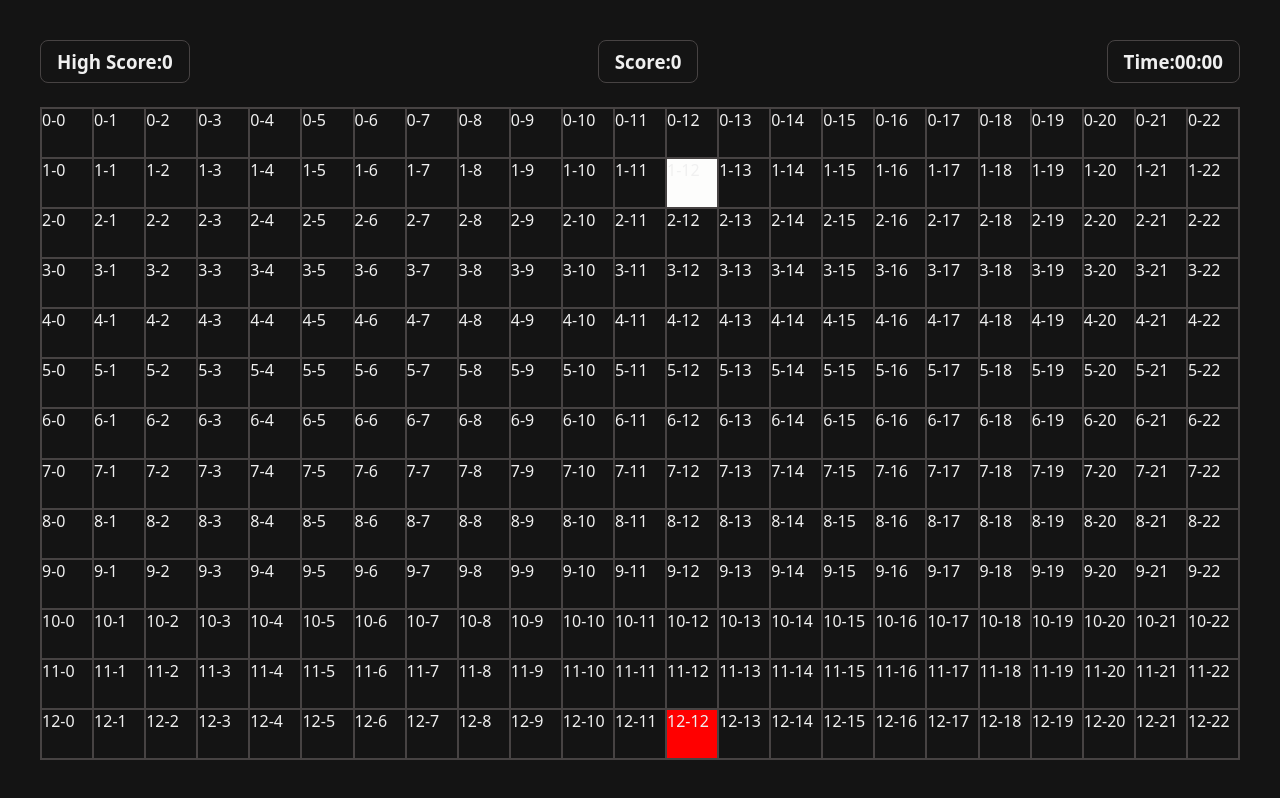
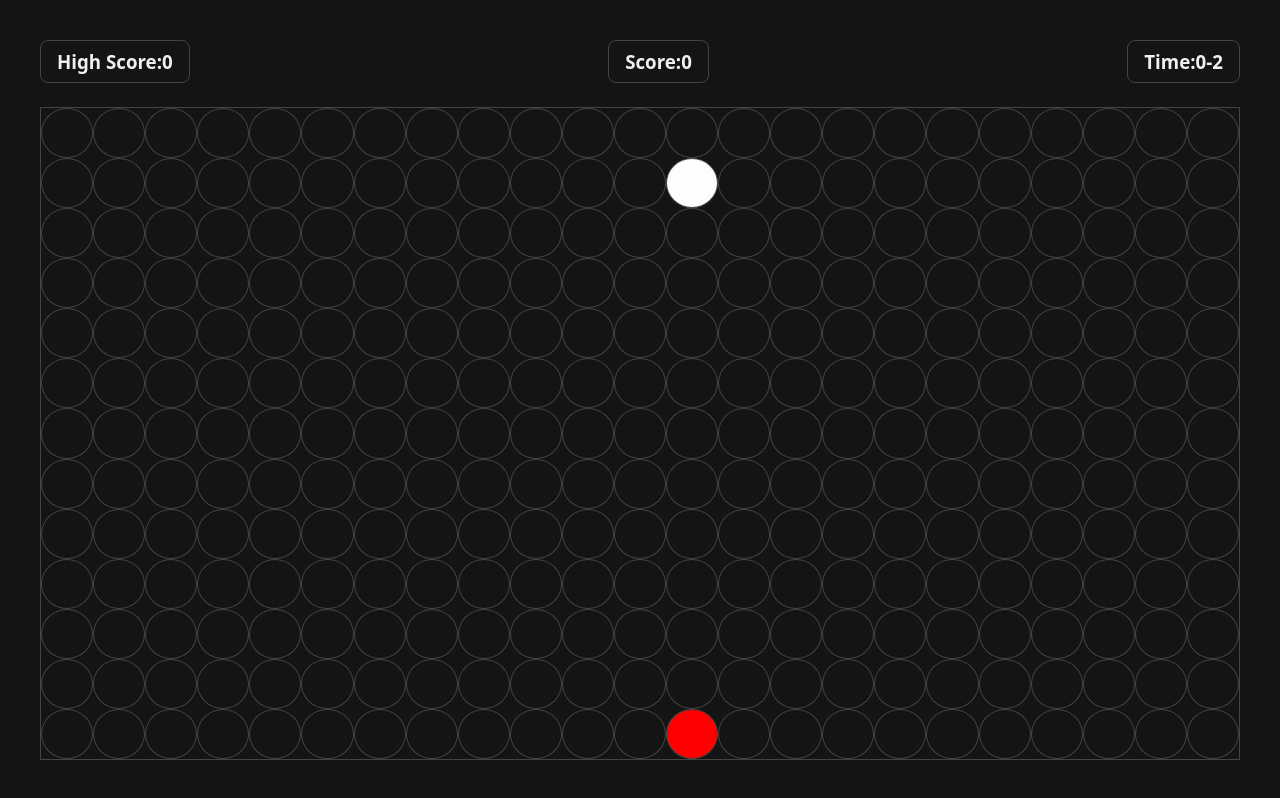
Before and after one commit to AbrarJoo/Snake-Game, a plain HTML site: page index.html in a window 1280 px wide. Both pictures are taken after a click on the button "Start Game". Drawn offline with Linux system fonts and the light colour scheme.

Commit message:
game ready

```diff
--- a/script.js
+++ b/script.js
@@ -21,7 +21,7 @@ highScoreElemnet.innerHTML = highScore;
 const cols = Math.floor(board.clientWidth / blockWidth);
 const rows = Math.floor(board.clientHeight / blockHeight);
 let intervalId = null;
-let timerIntervalId=null;
+let timerIntervalId = null;
 
 let food = {
   x: Math.floor(Math.random() * rows),
@@ -42,7 +42,6 @@ for (let row = 0; row < rows; row++) {
     const block = document.createElement("div");
     block.classList.add("block");
     board.appendChild(block);
-    block.innerText = `${row}-${col}`;
     blocks[`${row}-${col}`] = block;
   }
 }
@@ -64,6 +63,7 @@ function render() {
   //wall collosion logic
   if (head.x < 0 || head.x >= rows || head.y < 0 || head.y >= cols) {
     clearInterval(intervalId);
+    clearInterval(timerIntervalId);
     modal.style.display = "flex";
     startGameModal.style.display = "none";
     gameOverModal.style.display = "flex";
@@ -106,9 +106,19 @@ startbtn.addEventListener("click", () => {
     render();
   }, 300);
 
-  timerIntervalId=setInterval(()=>{
+  timerIntervalId = setInterval(() => {
+    let [min, sec] = time.split("-").map(Number);
 
-  })
+    if (sec == 59) {
+      min += 1;
+      sec = 0;
+    } else {
+      sec += 1;
+    }
+
+    time = `${min}-${sec}`;
+    timeElement.innerText = time;
+  }, 1000);
 });
 
 restartbtn.addEventListener("click", restartGame);
@@ -144,8 +154,6 @@ function restartGame() {
   }, 300);
 }
 
-
-
 addEventListener("keydown", (event) => {
   if (event.key == "ArrowUp") {
     direction = "up";
--- a/style.css
+++ b/style.css
@@ -106,6 +106,7 @@ section .infos {
   /* width: 30px;
   height: 30px; */
   border: 1px solid var(--border-primary-color);
+  border-radius: 50%;
 }
 
 .fill {
@@ -136,6 +137,6 @@ section .infos {
   gap: var(--space-lg);
 }
 
-.modal .game-over{
+.modal .game-over {
   display: none;
 }
```
